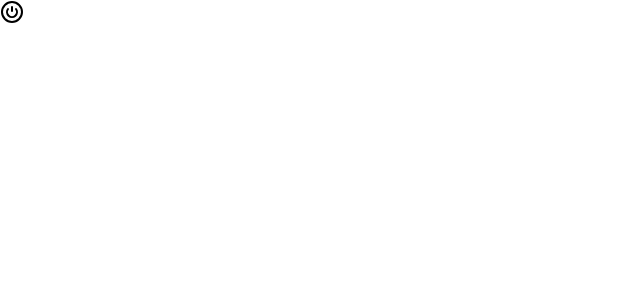
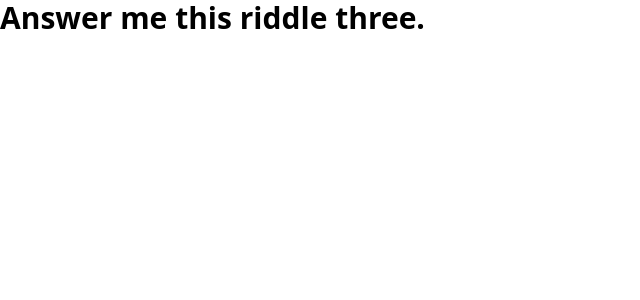
Before and after one commit to Teo9234/sev-react-homework, a React (Vite) app: page / in a window 1280 px wide. Shown: the top 300 px of the page, without its empty margins (0-640 px from the left). Built offline with nearby package versions, Linux system fonts and the light colour scheme.

Commit message:
Chore: added plus and minus .png in the public folder

```diff
--- a/index.html
+++ b/index.html
@@ -2,8 +2,7 @@
 <html lang="en">
   <head>
     <meta charset="UTF-8" />
-    <link rel="icon" type="image/svg+xml" href="/vite.svg" />
-    <meta name="viewport" content="width=device-width, initial-scale=1.0" />
+    <link rel="icon" type="image/svg+xml" href="public/minus.png" />
     <title>sev-react-homework</title>
   </head>
   <body>
--- a/src/App.tsx
+++ b/src/App.tsx
@@ -1,10 +1,11 @@
-import {CirclePower} from "lucide-react";
-
 function App() {
 
   return (
       <>
-        <CirclePower />
+        <p className="text-3xl font-bold">
+            {/*center the text later*/}
+            Answer me this riddle three.
+        </p>
       </>
   )
 }
```
Also changed, not shown: public/minus.png (added), public/plus.png (added).
